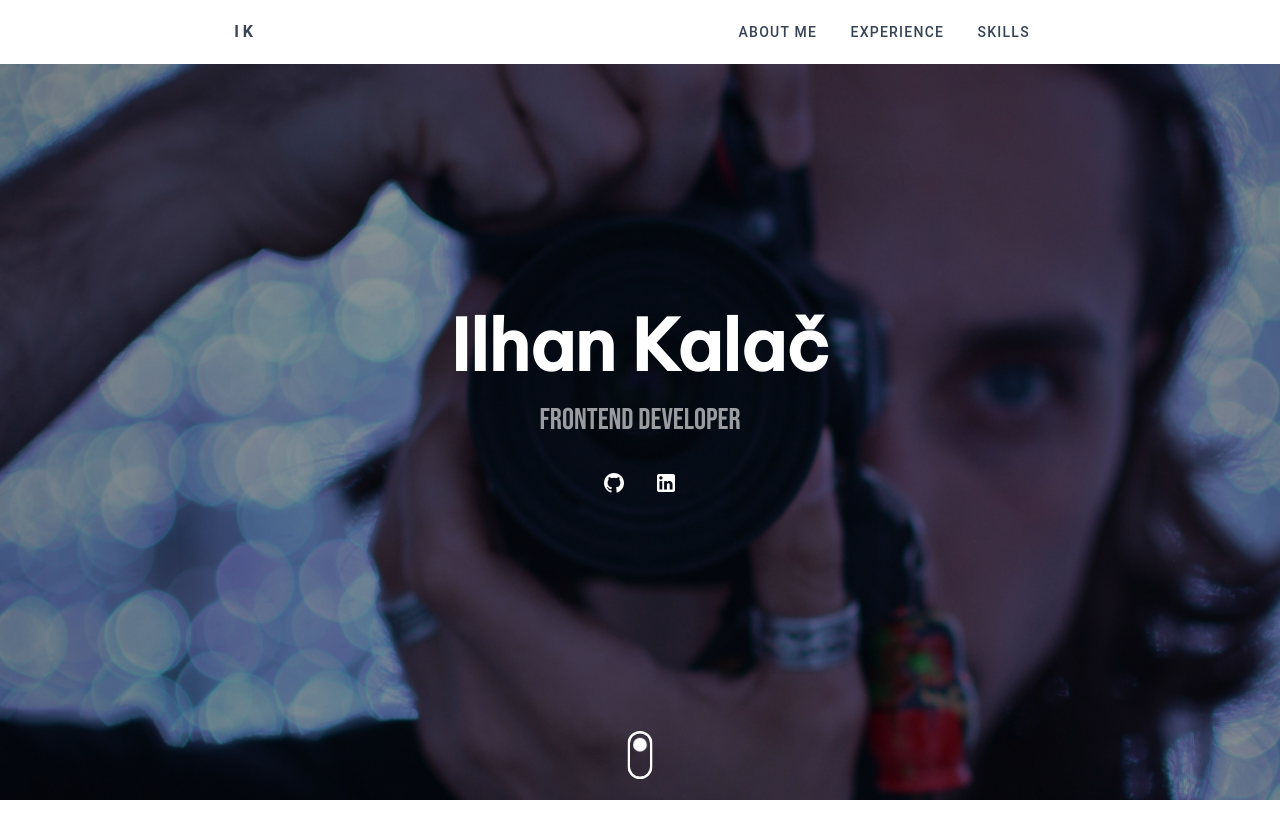
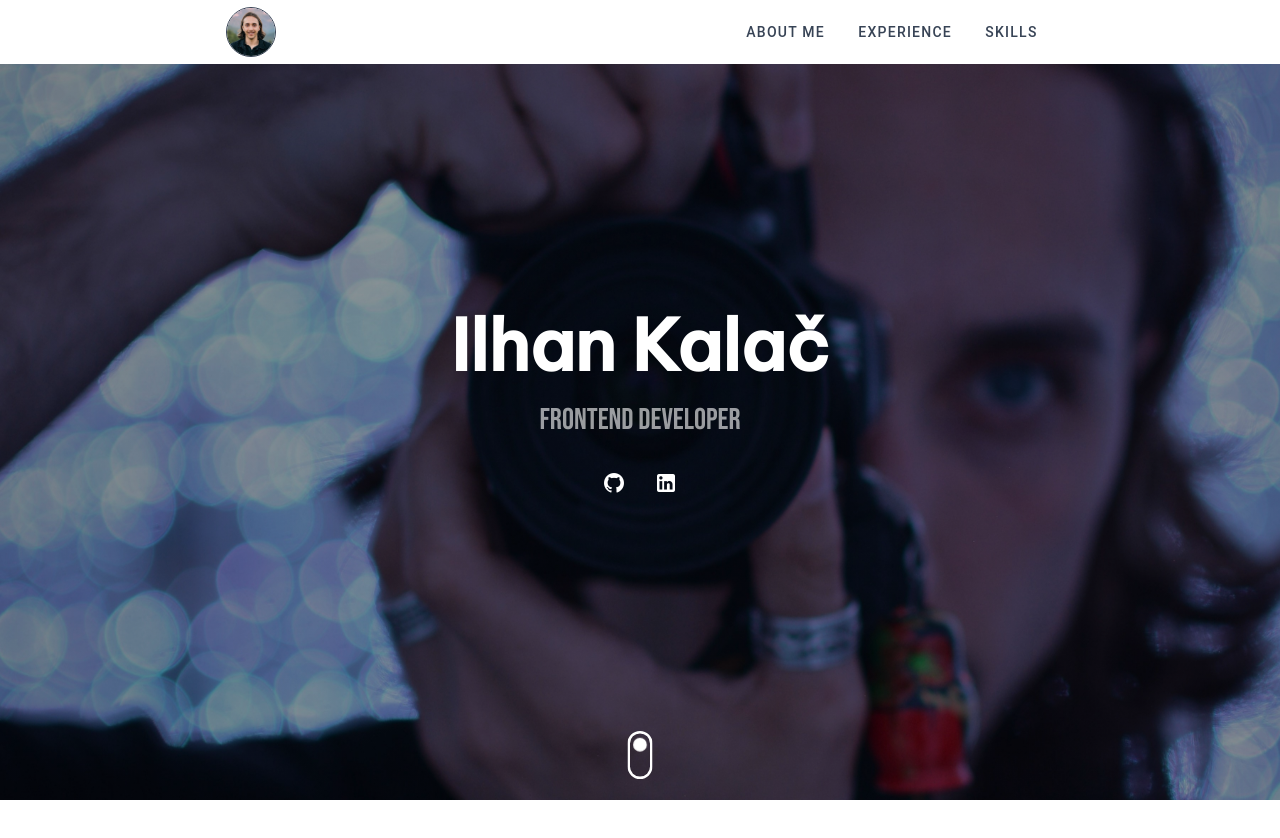
Before and after one commit to ilhankalac/portfolio-app, a Vue app: page / in a window 1280 px wide. Shown: the top 838 px of the page. Built offline with nearby package versions, Linux system fonts and the light colour scheme; no server answers; the database is empty.

Commit message:
Profile photo add on navbar

```diff
--- a/src/components/NavBar.vue
+++ b/src/components/NavBar.vue
@@ -12,7 +12,11 @@
     :class="smAndDown ? 'flex-column' : 'd-flex justify-space-around align-center'"
   >
     <div v-if="smAndDown" class="d-flex flex-row justify-space-between pa-5">
-      <div class="text-darkText text-subtitle font-weight-bold mt-2">I K</div>
+      <div class="text-darkText text-subtitle font-weight-bold">
+        <v-avatar class="ml-5" :size="smAndDown ? 40 : 50" variant="outlined">
+          <v-img src="@/assets/profile_photo.jpg" alt="avatar" />
+        </v-avatar>
+      </div>
       <div v-show="smAndDown">
         <v-btn variant="text" @click="isMenuClicked = !isMenuClicked">
           <v-icon>
@@ -21,7 +25,11 @@
         </v-btn>
       </div>
     </div>
-    <div v-if="!smAndDown" class="text-darkText text-subtitle font-weight-bold">I K</div>
+    <div v-if="!smAndDown" class="text-darkText text-subtitle font-weight-bold">
+      <v-avatar :size="smAndDown ? 20 : 50" variant="outlined">
+        <v-img src="@/assets/profile_photo.jpg" alt="avatar" />
+      </v-avatar>
+    </div>
     <div
       v-if="(smAndDown && isMenuClicked) || !smAndDown"
       class="d-flex align-center"
```
Also changed, not shown: 1 other file (tests, documents, lock files or other folders).
